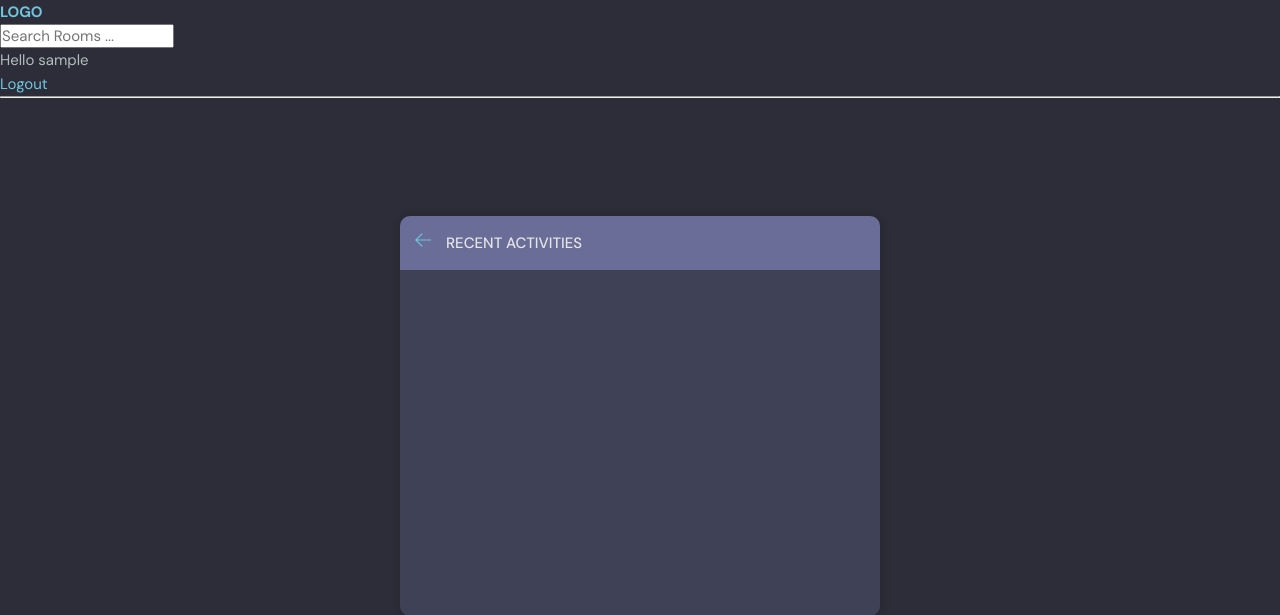
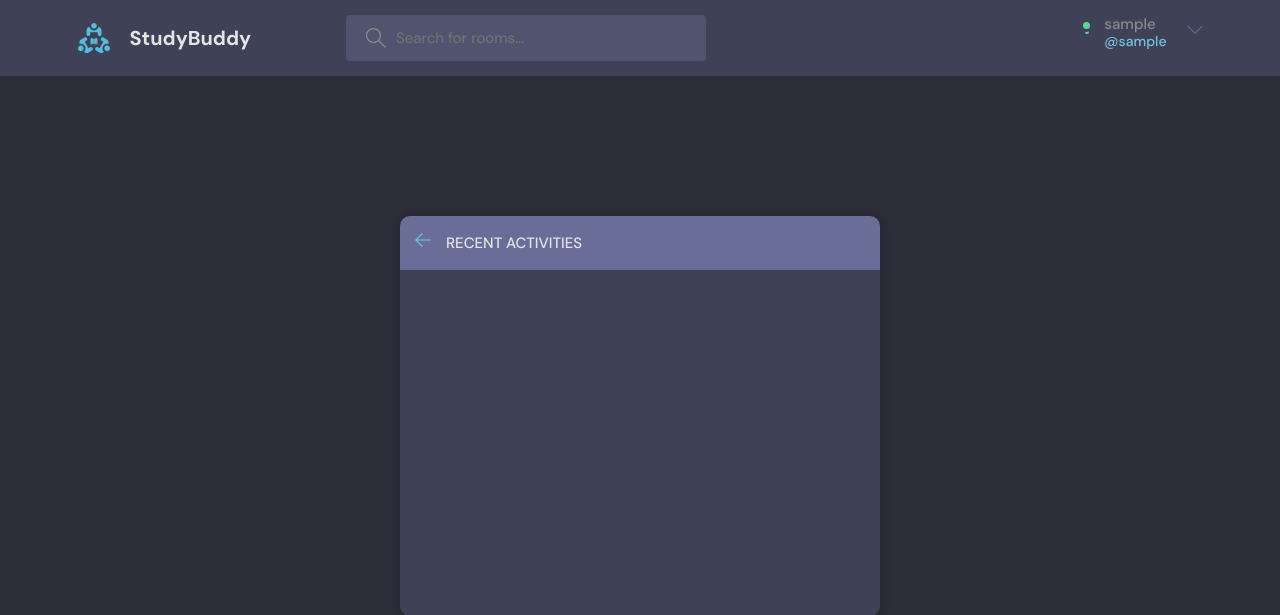
Before and after one commit to Maksym637/django-project, a Django app: page /activity/ in a window 1280 px wide. Shown: the top 615 px of the page. Run offline with Django 4.2, Linux system fonts and the light colour scheme; the visitor is signed in with stand-in values (Sample User, id 1); data that the repository does not hold is empty.

Commit message:
commit navbar

```diff
--- a/studybud/templates/navbar.html
+++ b/studybud/templates/navbar.html
@@ -1,17 +1,71 @@
-<a href="/">
-    <h1>LOGO</h1>
-</a>
+{% load static %}
+<header class="header header--loggedIn">
+    <div class="container">
+      <a href="{% url 'home' %}" class="header__logo">
+        <img src="{% static 'images/logo.svg' %}" />
+        <h1>StudyBuddy</h1>
+      </a>
+      <form class="header__search" method="GET" action="{% url 'home' %}">
+        <label>
+          <svg version="1.1" xmlns="http://www.w3.org/2000/svg" width="32" height="32" viewBox="0 0 32 32">
+            <title>search</title>
+            <path
+              d="M32 30.586l-10.845-10.845c1.771-2.092 2.845-4.791 2.845-7.741 0-6.617-5.383-12-12-12s-12 5.383-12 12c0 6.617 5.383 12 12 12 2.949 0 5.649-1.074 7.741-2.845l10.845 10.845 1.414-1.414zM12 22c-5.514 0-10-4.486-10-10s4.486-10 10-10c5.514 0 10 4.486 10 10s-4.486 10-10 10z"
+            ></path>
+          </svg>
+          <input name="q" placeholder="Search for rooms..." />
+        </label>
+      </form>
+      <nav class="header__menu">
 
+        <!-- Logged In -->
+        {% if request.user.is_authenticated %}
+        <div class="header__user">
+          <a href="{% url 'update-user' %}">
+            <div class="avatar avatar--medium active">
+            </div>
+            <p>{{request.user.username}}<span>@{{request.user.username}}</span></p>
+          </a>
+          <button class="dropdown-button">
+            <svg version="1.1" xmlns="http://www.w3.org/2000/svg" width="32" height="32" viewBox="0 0 32 32">
+              <title>chevron-down</title>
+              <path d="M16 21l-13-13h-3l16 16 16-16h-3l-13 13z"></path>
+            </svg>
+          </button>
+        </div>
 
-<form method="GET" action="{% url 'home' %}">
-    <input type="text" name="q" placeholder="Search Rooms ..."/>
-</form>
+        {% else %}
 
-{% if request.user.is_authenticated %}
-<p>Hello {{request.user}}</p>
-<a href="{% url 'logout' %}">Logout</a>
-{% else %}
-<a href="{% url 'login' %}">Login</a>
-{% endif %}
+        <!-- Not Logged In -->
+        <a href="{% url 'login' %}">
+            <img src="{% static 'images/avatar.svg' %}" />
+            <p>Login</p>
+        </a>
 
-<hr>
+        {% endif %}
+
+        <div class="dropdown-menu">
+          <a href="{% url 'update-user' %}" class="dropdown-link">
+            <svg version="1.1" xmlns="http://www.w3.org/2000/svg" width="32" height="32" viewBox="0 0 32 32">
+              <title>tools</title>
+              <path
+                d="M27.465 32c-1.211 0-2.35-0.471-3.207-1.328l-9.392-9.391c-2.369 0.898-4.898 0.951-7.355 0.15-3.274-1.074-5.869-3.67-6.943-6.942-0.879-2.682-0.734-5.45 0.419-8.004 0.135-0.299 0.408-0.512 0.731-0.572 0.32-0.051 0.654 0.045 0.887 0.277l5.394 5.395 3.586-3.586-5.394-5.395c-0.232-0.232-0.336-0.564-0.276-0.887s0.272-0.596 0.572-0.732c2.552-1.152 5.318-1.295 8.001-0.418 3.274 1.074 5.869 3.67 6.943 6.942 0.806 2.457 0.752 4.987-0.15 7.358l9.392 9.391c0.844 0.842 1.328 2.012 1.328 3.207-0 2.5-2.034 4.535-4.535 4.535zM15.101 19.102c0.26 0 0.516 0.102 0.707 0.293l9.864 9.863c0.479 0.479 1.116 0.742 1.793 0.742 1.398 0 2.535-1.137 2.535-2.535 0-0.668-0.27-1.322-0.742-1.793l-9.864-9.863c-0.294-0.295-0.376-0.74-0.204-1.119 0.943-2.090 1.061-4.357 0.341-6.555-0.863-2.631-3.034-4.801-5.665-5.666-1.713-0.561-3.468-0.609-5.145-0.164l4.986 4.988c0.391 0.391 0.391 1.023 0 1.414l-5 5c-0.188 0.188-0.441 0.293-0.707 0.293s-0.52-0.105-0.707-0.293l-4.987-4.988c-0.45 1.682-0.397 3.436 0.164 5.146 0.863 2.631 3.034 4.801 5.665 5.666 2.2 0.721 4.466 0.604 6.555-0.342 0.132-0.059 0.271-0.088 0.411-0.088z"
+              ></path>
+            </svg>
+            Settings</a
+          >
+          <a href="{% url 'logout' %}" class="dropdown-link"
+            ><svg version="1.1" xmlns="http://www.w3.org/2000/svg" width="32" height="32" viewBox="0 0 32 32">
+              <title>sign-out</title>
+              <path
+                d="M3 0h22c0.553 0 1 0 1 0.553l-0 3.447h-2v-2h-20v28h20v-2h2l0 3.447c0 0.553-0.447 0.553-1 0.553h-22c-0.553 0-1-0.447-1-1v-30c0-0.553 0.447-1 1-1z"
+              ></path>
+              <path
+                d="M21.879 21.293l1.414 1.414 6.707-6.707-6.707-6.707-1.414 1.414 4.293 4.293h-14.172v2h14.172l-4.293 4.293z"
+              ></path>
+            </svg>
+            Logout</a>
+        </div>
+      </nav>
+    </div>
+</header>
```
